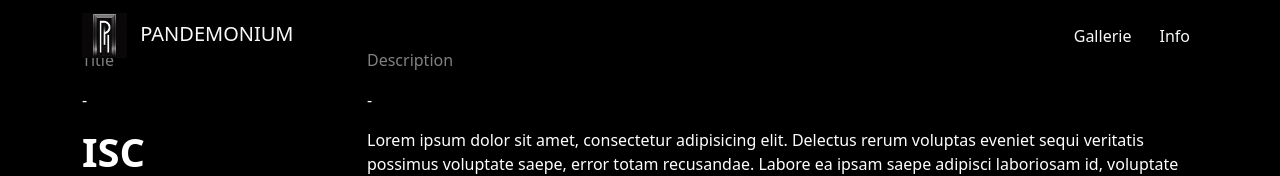
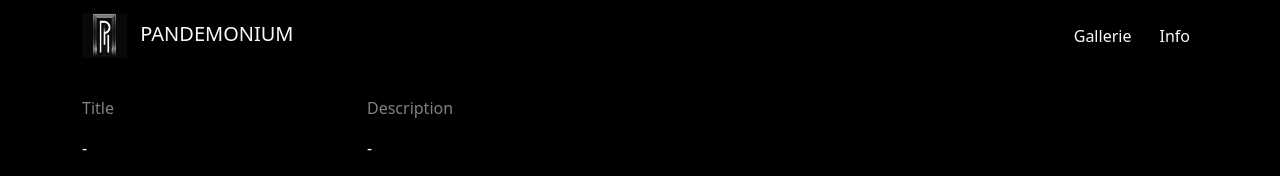
Before and after one commit to Amous11/pandemonium-portfolio, a React (Vite) app: page /project/Isc in a window 1280 px wide. Shown: the top 176 px of the page. Built offline with nearby package versions, Linux system fonts and the light colour scheme.

Commit message:
navbar fixes

```diff
--- a/src/components/TransparentNavbar.jsx
+++ b/src/components/TransparentNavbar.jsx
@@ -18,16 +18,11 @@ export function TransparentNavbar({ solid }) {
     };
   }, [isScrolled]);
 
-  const navbarStyle = {
-    backgroundColor: isScrolled ? "rgba(0, 0, 0, 1)" : "rgba(0, 0, 0, 0)",
-    transition: "background-color 0.5s ease",
-  };
-
   return (
     <>
       <Navbar
-        style={solid ? { backgroundColor: "black" } : navbarStyle}
-        fixed={solid ? "" : "top"}
+        className={solid || isScrolled ? "navbar-solid" : "navbar-transparent"}
+        fixed="top"
         expand="sm"
       >
         <Container>
--- a/src/pages/ISC.jsx
+++ b/src/pages/ISC.jsx
@@ -23,8 +23,8 @@ export default function ISC() {
     "Lorem ipsum dolor sit amet, consectetur adipisicing elit. Delectus rerum voluptas eveniet sequi veritatis possimus voluptate saepe, error totam recusandae. Labore ea ipsam saepe adipisci laboriosam id, voluptate repellendus dolorem consequuntur minima, voluptas modi quisquam maiores aperiam quidem illum nihil! Ipsam laboriosam labore, quasi expedita similique est. Sapiente, repellat quae!";
 
   return (
-    <>
-      <TransparentNavbar />
+    <div className="pt-5">
+      <TransparentNavbar solid />
       <ProjectDescription title="ISC" desc={description} />
       <MediaGrid vids={[{ src: img1 }, { src: img2 }, { src: img3 }]} left />
       <Media src={img4} />
@@ -35,6 +35,6 @@ export default function ISC() {
       <br />
       <Footer />
       <PageUp />
-    </>
+    </div>
   );
 }
--- a/src/styles/App.css
+++ b/src/styles/App.css
@@ -3,19 +3,7 @@
 body {
   background-color: #000000;
   color: white;
-  /* animation: slide-up 2s ease-out; */
 }
-/*
-@keyframes slide-up {
-  0% {
-    transform: translateY(100%);
-    opacity: 0;
-  }
-  100% {
-    transform: translateY(0);
-    opacity: 1;
-  }
-} */
 
 a{
   color: gray;
@@ -50,6 +38,17 @@ a{
   transition: opacity 0.4s ease-in-out;
 }
 
+/* NavBar Animation */
+
+.navbar-transparent{
+  background-color: rgba(0,0,0,0);
+  transition: all .5s ease;
+}
+.navbar-solid{
+  background-color: rgba(0,0,0,1);
+  transition: all .5s ease;
+}
+
 /* Lazy Loading */
 
 .LazyLoad{
```
